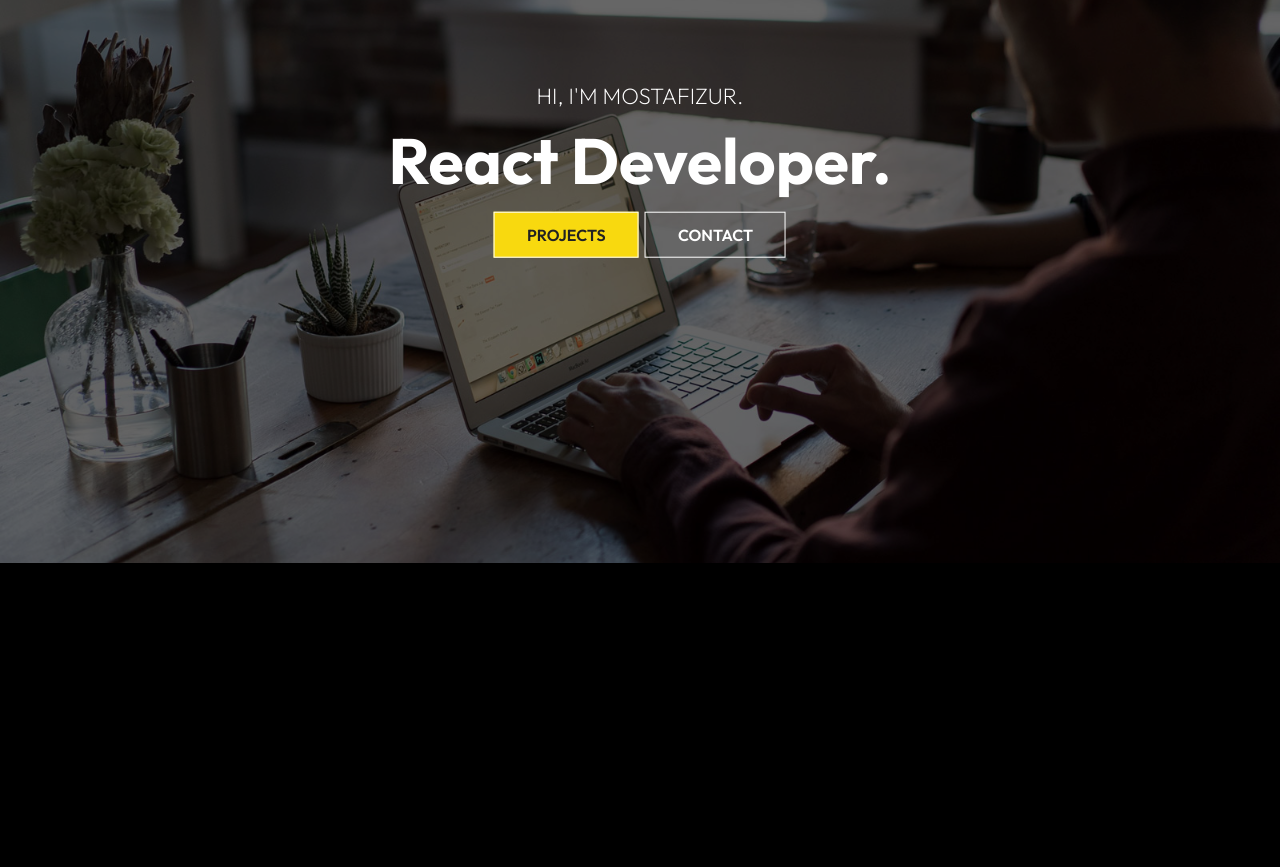
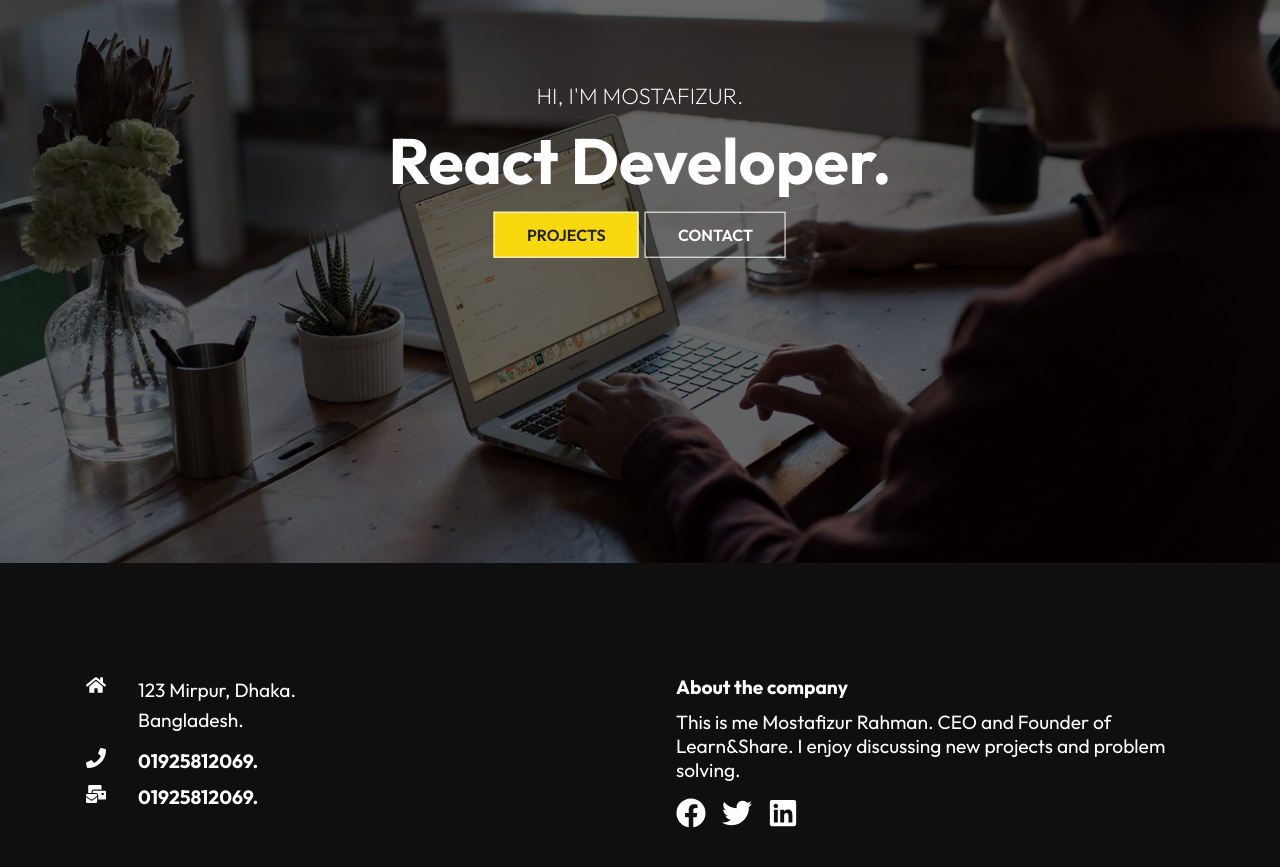
Before and after one commit to mostafizbappy158845/react-portfolio, a React (Create React App) app: page / in a window 1280 px wide. Shown: the part 237-1104 px from the top of the page. Before the commit the page ends 804 px from the top, so only its background shows below. Built offline with nearby package versions, Linux system fonts and the light colour scheme.

Commit message:
footer-part done

```diff
--- /dev/null
+++ b/src/components/Footer/Footer.css
@@ -0,0 +1,49 @@
+.footer{
+    width: 100%;
+    padding: 6rem 0;
+    background-color: rgba(19, 19, 19, 0.8);
+}
+.footer-container{
+    max-width: 1140px;
+    margin: auto;
+    display: grid;
+    grid-template-columns: repeat(2, 1fr);
+    grid-gap: 40px;
+}
+.left{
+    height: 100%;
+    max-width: 100%;
+    display: flex;
+    flex-direction: column;
+    padding: 1rem;
+}
+.location{
+    display: flex;
+    margin-bottom: 0.8rem;
+}
+.location p{
+    line-height: 30px;
+}
+.right{
+    height: 100%;
+    max-width: 100%;
+    display: flex;
+    flex-direction: column;
+    padding: 1rem;
+}
+.social{
+    margin-top: 1rem;
+}
+h4{
+    font-size: 1.2rem;
+    padding-bottom: 0.7rem;
+}
+p{
+    font-size: 1.2rem;
+}
+@media screen and (max-width: 640px){
+    .footer-container{
+        grid-template-columns: 1fr;
+
+    }
+}
--- /dev/null
+++ b/src/components/Footer/Footer.js
@@ -0,0 +1,43 @@
+import React from 'react'
+import "./Footer.css"
+import {FaHome,FaPhone,FaMailBulk,FaFacebook,FaTwitter,FaLinkedin} from "react-icons/fa"
+const Footer = () => {
+  return (
+    <div className='footer'>
+        <div className='footer-container'>
+            <div className="left">
+                <div className="location">
+                    <FaHome size={20} style={{color:"#fff", marginRight:"2rem"}}/>
+                    <div>
+                        <p>123 Mirpur, Dhaka.</p>
+                        <p>Bangladesh.</p>
+                    </div>
+                </div>
+                <div className='phone'>
+                    <h4><FaPhone size={20} style={{color:"#fff", marginRight:"2rem"}}/>
+                        01925812069.
+                    </h4>
+
+                </div>
+                <div className='email'>
+                    <h4><FaMailBulk size={20} style={{color:"#fff", marginRight:"2rem"}}/>
+                        01925812069.
+                    </h4>
+
+                </div>
+            </div>
+            <div className="right">
+                <h4>About the company</h4>
+                <p>This is me Mostafizur Rahman. CEO and Founder of Learn&Share. I enjoy discussing new projects and problem solving.</p>
+                <div className="social">
+                    <FaFacebook size={30} style={{color:"#fff", marginRight:"1rem"}}/>
+                    <FaTwitter size={30} style={{color:"#fff", marginRight:"1rem"}}/>
+                    <FaLinkedin size={30} style={{color:"#fff", marginRight:"1rem"}}/>
+                </div>
+            </div>
+        </div>
+    </div>
+  )
+}
+
+export default Footer
--- a/src/routes/Home.js
+++ b/src/routes/Home.js
@@ -1,4 +1,5 @@
 import React from 'react'
+import Footer from '../components/Footer/Footer'
 import HeroImg from '../components/HeroImg/HeroImg'
 import Navbar from '../components/Navbar/Navbar'
 
@@ -7,6 +8,7 @@
     <div>
         <Navbar/>
         <HeroImg/>
+        <Footer/>
     </div>
   )
 }
```
